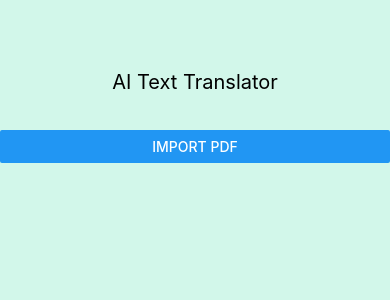
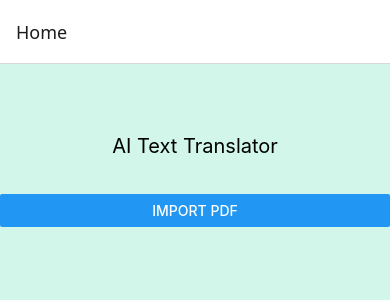
Before and after one commit to JJsrl/Real-Final-Project, a React Native app: screen /Home in a window 390 px wide. Shown: the top 300 px of the page. Built offline with nearby package versions, Linux system fonts and the light colour scheme.

Commit message:
Added Home page and pdf Page

```diff
--- a/App.js
+++ b/App.js
@@ -1,13 +1,20 @@
 import { StatusBar } from 'expo-status-bar';
 import { ScrollView, StyleSheet, Text, Button, TouchableOpacity, View } from 'react-native';
+import {NavigationContainer} from '@react-navigation/native';
+import { createNativeStackNavigator } from '@react-navigation/native-stack';
+import HomePage from './homePage';
+import PDFPage from './PDFPage';
 
+const Stack = createNativeStackNavigator();
 export default function App() {
   return (
-    <ScrollView style = {styles.scrollcontainer}>
-      <Text style = {styles.header}>AI Text Translator</Text>
-      <Button title = "Import PDF" ></Button>
-      <StatusBar style="auto" />
-    </ScrollView>
+    <NavigationContainer>
+      <Stack.Navigator initialRouteName='Home'>
+      <Stack.Screen name='Home' component={HomePage} />
+      <Stack.Screen name= 'pdf' component = {PDFPage} />
+      </Stack.Navigator>
+    </NavigationContainer>
+
   );
 }
 
--- /dev/null
+++ b/PDFPage.js
@@ -0,0 +1,35 @@
+import React, {useState} from 'react';
+import { StatusBar } from 'expo-status-bar';
+import { ScrollView, StyleSheet, Text, Button, TouchableOpacity, View } from 'react-native';
+
+const PDFPage = ({route, navigation}) => {
+    return (
+        <Text>Hello</Text>
+    )
+
+}
+const styles = StyleSheet.create({
+    scrollcontainer: {
+      paddingTop: 50,
+      backgroundColor: '#d2f7ea',
+    },
+    container: {
+      flex: 1,
+      backgroundColor: '#fff',
+      alignItems: 'center',
+      justifyContent: 'center',
+    },
+    header: {
+      padding: 20,
+      fontSize: 20,
+      height: 80,
+      alignSelf: 'center'
+    },
+    text: {
+      padding: 20,
+      fontSize: 15,
+      height: 75
+    }
+  });
+
+  export default PDFPage;
--- /dev/null
+++ b/homePage.js
@@ -0,0 +1,39 @@
+import React, {useState} from 'react';
+import { StatusBar } from 'expo-status-bar';
+import { ScrollView, StyleSheet, Text, Button, TouchableOpacity, View } from 'react-native';
+
+const HomePage = ({navigation}) => {
+return (
+
+    <ScrollView style = {styles.scrollcontainer}>
+      <Text style = {styles.header}>AI Text Translator</Text>
+      <Button title = "Import PDF" onPress={() => navigation.navigate("pdf")} ></Button>
+      <StatusBar style="auto" />
+    </ScrollView>
+  );
+}
+const styles = StyleSheet.create({
+    scrollcontainer: {
+      paddingTop: 50,
+      backgroundColor: '#d2f7ea',
+    },
+    container: {
+      flex: 1,
+      backgroundColor: '#fff',
+      alignItems: 'center',
+      justifyContent: 'center',
+    },
+    header: {
+      padding: 20,
+      fontSize: 20,
+      height: 80,
+      alignSelf: 'center'
+    },
+    text: {
+      padding: 20,
+      fontSize: 15,
+      height: 75
+    }
+  });
+
+  export default HomePage;
```
Also changed, not shown: package.json (+9 -1 lines), 1 other file (tests, documents, lock files or other folders).
